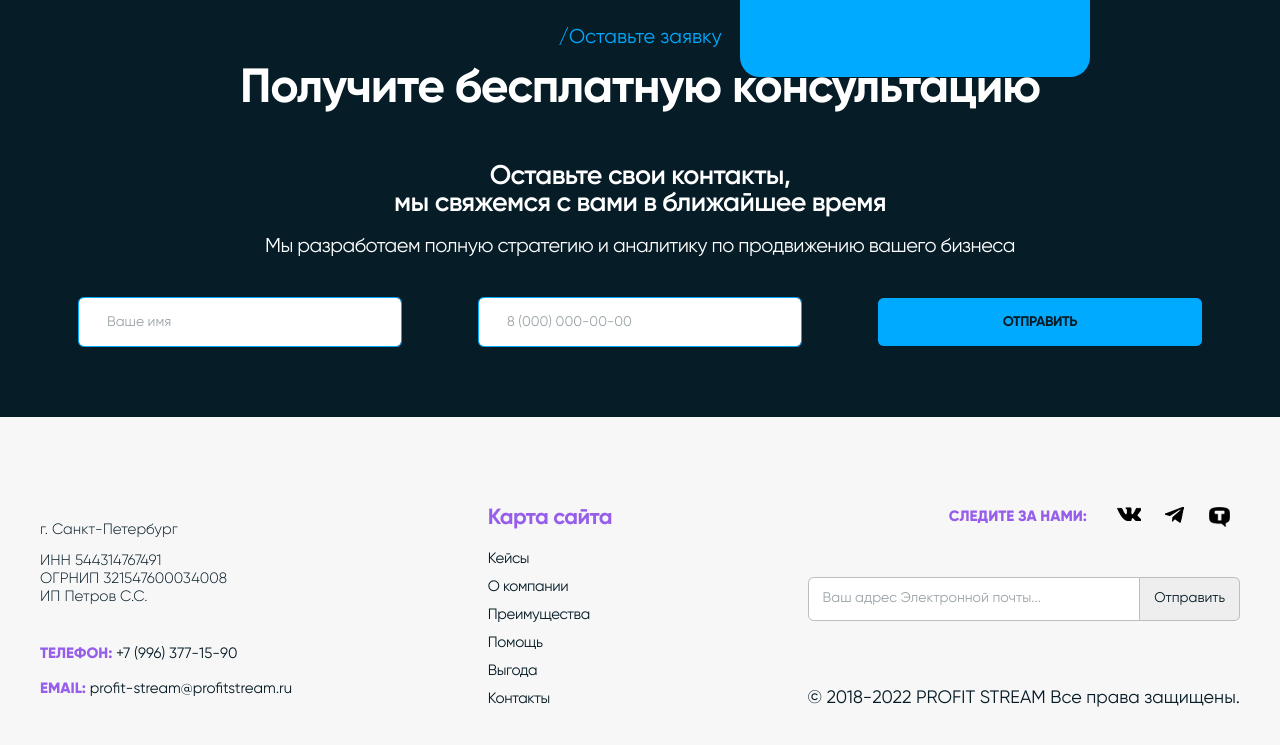
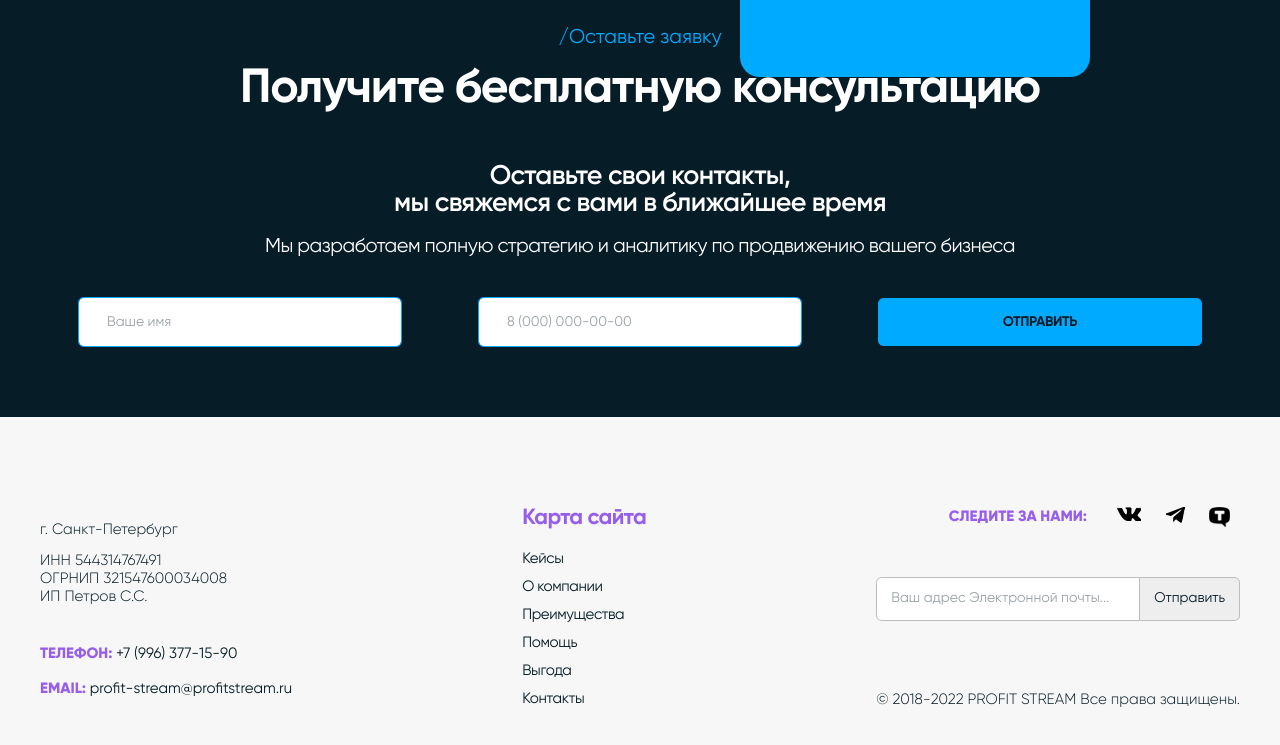
Before and after one commit to VenPetrovS/venpetrovs.github.io, a plain HTML site: page index.html in a window 1280 px wide. Shown: the part 6472-7217 px from the top of the page. Drawn offline with Linux system fonts and the light colour scheme.

Commit message:
Update style.css

```diff
--- a/css/style.css
+++ b/css/style.css
@@ -2476,4 +2476,7 @@ h6 {
 	border-left-width: 0;
 }
 
-.wrapper-item__copyright {}
+.wrapper-item__copyright {
+	font-weight: 300;
+	font-size: 15px;
+}
```
